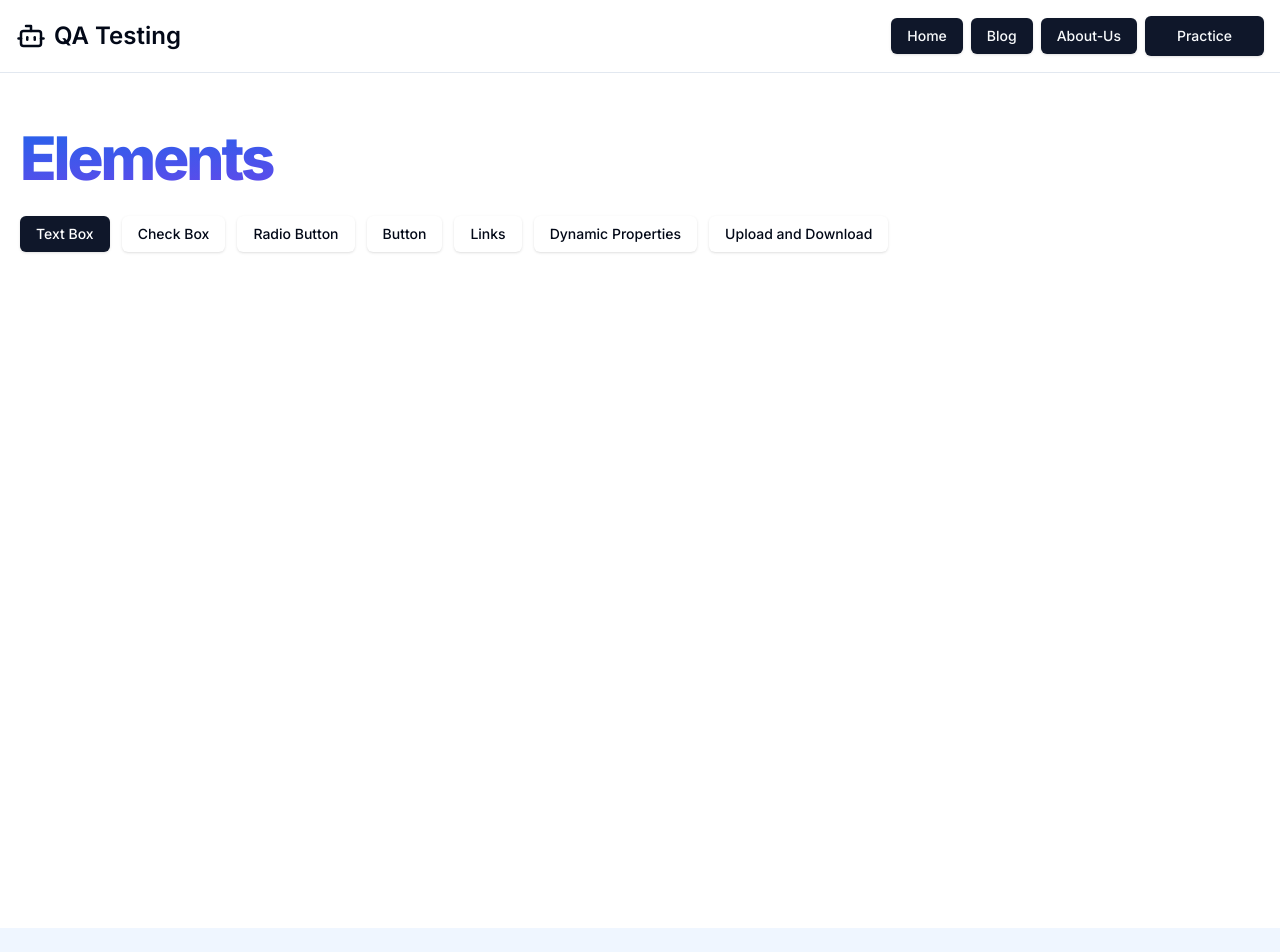
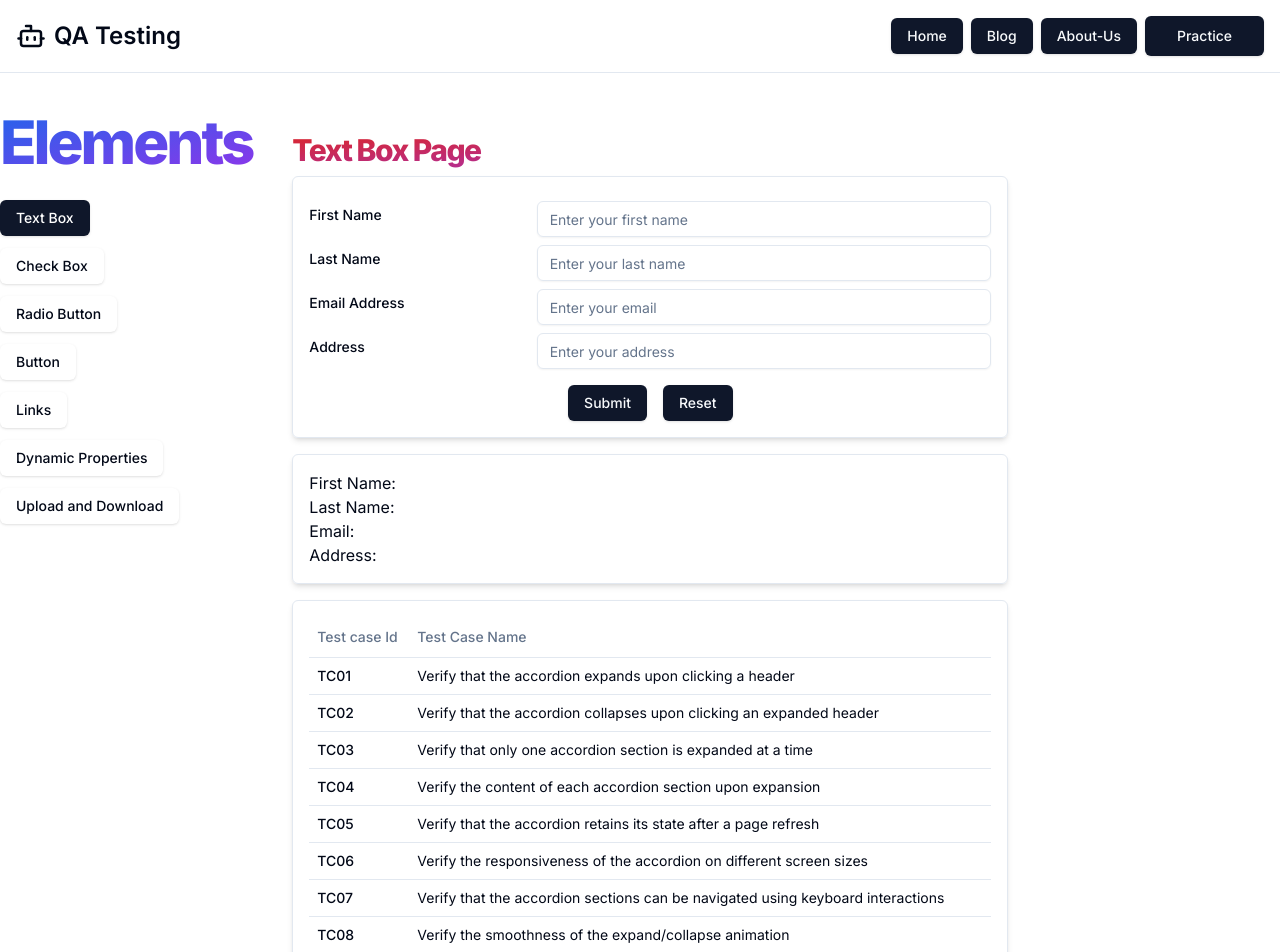
Before and after one commit to kundalik5545/qatesting, a Next.js app: page /elements/text-box in a window 1280 px wide. Shown: the top 952 px of the page. Built offline with nearby package versions, Linux system fonts and the light colour scheme.

Commit message:
completed text-box

```diff
--- a/app/(main)/elements/button/page.jsx
+++ b/app/(main)/elements/button/page.jsx
@@ -4,7 +4,7 @@ const ButtonPage = () => {
   return (
     <div>
       <div className="text-base">first button</div>
-      <h1>Heloo</h1>
+      <h1>Button</h1>
     </div>
   );
 };
--- a/app/(main)/elements/check-box/page.jsx
+++ b/app/(main)/elements/check-box/page.jsx
@@ -1,7 +1,7 @@
 import React from "react";
 
-const page = () => {
-  return <div>page</div>;
+const CheckBoxPage = () => {
+  return <div>CheckBoxPage</div>;
 };
 
-export default page;
+export default CheckBoxPage;
--- a/app/(main)/elements/dynamic-properties/page.jsx
+++ b/app/(main)/elements/dynamic-properties/page.jsx
@@ -1,7 +1,7 @@
 import React from "react";
 
-const page = () => {
-  return <div>page</div>;
+const DynamicPropsPage = () => {
+  return <div>DynamicPropsPage</div>;
 };
 
-export default page;
+export default DynamicPropsPage;
--- a/app/(main)/elements/layout.js
+++ b/app/(main)/elements/layout.js
@@ -4,10 +4,8 @@ import { Button } from "@/components/ui/button";
 import Link from "next/link";
 import { usePathname } from "next/navigation";
 import React from "react";
-import ElementsPage from "./page";
-import ButtonPage from "./button/page";
 
-const Elementslayout = () => {
+const Elementslayout = ({ children }) => {
   const pathname = usePathname();
 
   const navLinks = [
@@ -21,10 +19,11 @@ const Elementslayout = () => {
   ];
 
   return (
-    <div>
-      <div className="px-5">
+    <div className="container flex space-x-8">
+      <div className="flex flex-col">
         <h1 className="text-6xl font-bold gradient-title mb-5">Elements</h1>
-        <div className="flex items-center gap-3">
+
+        <div className="flex flex-col items-start gap-3 flex-wrap justify-center">
           {navLinks.map(({ href, label }) => (
             <Link key={href} href={href}>
               <Button
@@ -41,6 +40,8 @@ const Elementslayout = () => {
           ))}
         </div>
       </div>
+
+      <div className="pt-5">{children}</div>
     </div>
   );
 };
--- a/app/(main)/elements/links/page.jsx
+++ b/app/(main)/elements/links/page.jsx
@@ -1,7 +1,7 @@
 import React from "react";
 
-const page = () => {
-  return <div>page</div>;
+const LinksPage = () => {
+  return <div>LinksPage</div>;
 };
 
-export default page;
+export default LinksPage;
--- a/app/(main)/elements/radio-button/page.jsx
+++ b/app/(main)/elements/radio-button/page.jsx
@@ -1,7 +1,7 @@
 import React from "react";
 
-const page = () => {
-  return <div>page</div>;
+const RadioButtonPage = () => {
+  return <div>RadioButtonPage</div>;
 };
 
-export default page;
+export default RadioButtonPage;
--- a/app/(main)/elements/text-box/page.jsx
+++ b/app/(main)/elements/text-box/page.jsx
@@ -1,7 +1,155 @@
-import React from "react";
+"use client";
 
-const page = () => {
-  return <div>page</div>;
+import { Button } from "@/components/ui/button";
+import { Input } from "@/components/ui/input";
+import { Label } from "@/components/ui/label";
+import {
+  Table,
+  TableBody,
+  TableCaption,
+  TableCell,
+  TableHead,
+  TableHeader,
+  TableRow,
+} from "@/components/ui/table";
+import { text_BoxTC } from "@/data/textBoxTC";
+
+import React, { useState } from "react";
+
+const TextBoxPage = () => {
+  const [formData, setFormData] = useState({
+    firstName: "",
+    lastName: "",
+    email: "",
+    address: "",
+  });
+
+  const handleOnChange = (e) => {
+    const { name, value } = e.target;
+    setFormData((prev) => ({
+      ...prev,
+      [name]: value,
+    }));
+  };
+
+  const handleForm = (e) => {
+    e.preventDefault();
+  };
+
+  return (
+    <div className="max-w-5xl mx-auto">
+      <h2 className="gradient-subTitle text-3xl">Text Box Page</h2>
+      <section className="grid grid-cols-1 max-w-3xl border p-4 shadow-md rounded-md">
+        <form onSubmit={handleForm}>
+          <div className="flex items-center justify-between space-y-2">
+            <Label className="w-1/3" htmlFor="firstName">
+              First Name
+            </Label>
+            <Input
+              className="w-2/3"
+              name="firstName"
+              id="firstName"
+              value={formData.firstName}
+              onChange={handleOnChange}
+              placeholder="Enter your first name"
+            />
+          </div>
+          <div className="flex items-center justify-between space-y-2">
+            <Label className="w-1/3" htmlFor="lastName">
+              Last Name
+            </Label>
+            <Input
+              className="w-2/3"
+              name="lastName"
+              id="lastName"
+              value={formData.lastName}
+              onChange={handleOnChange}
+              placeholder="Enter your last name"
+            />
+          </div>
+          <div className="flex items-center justify-between space-y-2">
+            <Label className="w-1/3" htmlFor="email">
+              Email Address
+            </Label>
+            <Input
+              className="w-2/3"
+              name="email"
+              id="email"
+              value={formData.email}
+              onChange={handleOnChange}
+              placeholder="Enter your email"
+            />
+          </div>
+          <div className="flex items-center justify-between space-y-2">
+            <Label className="w-1/3" htmlFor="address">
+              Address
+            </Label>
+            <Input
+              className="w-2/3"
+              name="address"
+              id="address"
+              value={formData.address}
+              onChange={handleOnChange}
+              placeholder="Enter your address"
+            />
+          </div>
+          <div className="flex items-center justify-center pt-4 gap-4">
+            <Button type="submit">Submit</Button>
+            <Button
+              type="button"
+              onClick={() =>
+                setFormData({
+                  firstName: "",
+                  lastName: "",
+                  email: "",
+                  address: "",
+                })
+              }
+            >
+              Reset
+            </Button>
+          </div>
+        </form>
+      </section>
+
+      {/* result section  */}
+      <section className="grid grid-cols-1 max-w-3xl border p-4 shadow-md rounded-md my-4">
+        <p>First Name: {formData.firstName}</p>
+        <p>Last Name: {formData.lastName}</p>
+        <p>Email: {formData.email}</p>
+        <p>Address: {formData.address}</p>
+      </section>
+
+      {/* Test cases Table*/}
+      <section className="max-w-3xl border p-4 shadow-md rounded-md my-4">
+        <Table>
+          <TableHeader>
+            <TableRow>
+              <TableHead className="w-[100px]">Test case Id</TableHead>
+              <TableHead>Test Case Name</TableHead>
+            </TableRow>
+          </TableHeader>
+          <TableBody>
+            {text_BoxTC.length === 0 ? (
+              <TableRow>
+                <TableCell className="col-span-2 text-center">
+                  No data
+                </TableCell>
+              </TableRow>
+            ) : (
+              text_BoxTC.map((ele, index) => (
+                <TableRow key={index}>
+                  <TableCell className="font-medium">{ele.TestId}</TableCell>
+                  <TableCell>{ele.TestCaseName}</TableCell>
+                </TableRow>
+              ))
+            )}
+          </TableBody>
+        </Table>
+      </section>
+      {/* Video link */}
+    </div>
+  );
 };
 
-export default page;
+export default TextBoxPage;
--- a/app/(main)/elements/upload-download/page.jsx
+++ b/app/(main)/elements/upload-download/page.jsx
@@ -1,7 +1,7 @@
 import React from "react";
 
-const page = () => {
-  return <div>page</div>;
+const UploadDownloadPage = () => {
+  return <div>UploadDownloadPage</div>;
 };
 
-export default page;
+export default UploadDownloadPage;
--- a/app/(main)/layout.js
+++ b/app/(main)/layout.js
@@ -1,7 +1,7 @@
 import React from "react";
 
 const layout = ({ children }) => {
-  return <div className="container mx-auto my-32">{children}</div>;
+  return <div className="container mx-auto my-28">{children}</div>;
 };
 
 export default layout;
--- a/app/globals.css
+++ b/app/globals.css
@@ -77,9 +77,15 @@ body {
   .gradient {
     @apply bg-gradient-to-br from-blue-600 to-purple-600;
   }
+  .gradient-sub {
+    @apply bg-gradient-to-br from-red-600 to-purple-600;
+  }
 
   .gradient-title {
     @apply gradient font-extrabold tracking-tighter pr-2 pb-2 text-transparent bg-clip-text;
+  }
+  .gradient-subTitle {
+    @apply gradient-sub font-extrabold tracking-tighter pr-2 pb-2 text-transparent bg-clip-text;
   }
 }
 
--- /dev/null
+++ b/data/textBoxTC.js
@@ -0,0 +1,74 @@
+export const text_BoxTC = [
+  {
+    TestId: "TC01",
+    TestCaseName: "Verify that the accordion expands upon clicking a header",
+  },
+  {
+    TestId: "TC02",
+    TestCaseName:
+      "Verify that the accordion collapses upon clicking an expanded header",
+  },
+  {
+    TestId: "TC03",
+    TestCaseName:
+      "Verify that only one accordion section is expanded at a time",
+  },
+  {
+    TestId: "TC04",
+    TestCaseName: "Verify the content of each accordion section upon expansion",
+  },
+  {
+    TestId: "TC05",
+    TestCaseName:
+      "Verify that the accordion retains its state after a page refresh",
+  },
+  {
+    TestId: "TC06",
+    TestCaseName:
+      "Verify the responsiveness of the accordion on different screen sizes",
+  },
+  {
+    TestId: "TC07",
+    TestCaseName:
+      "Verify that the accordion sections can be navigated using keyboard interactions",
+  },
+  {
+    TestId: "TC08",
+    TestCaseName: "Verify the smoothness of the expand/collapse animation",
+  },
+  {
+    TestId: "TC09",
+    TestCaseName:
+      "Verify that the accordion headers are accessible via screen readers",
+  },
+  {
+    TestId: "TC10",
+    TestCaseName:
+      "Verify that the content within an accordion section is interactable (e.g., links, buttons)",
+  },
+  {
+    TestId: "TC11",
+    TestCaseName:
+      "Verify that the accordion collapses when clicking outside the accordion (if applicable)",
+  },
+  {
+    TestId: "TC12",
+    TestCaseName:
+      "Verify the accessibility of the accordion for users with disabilities",
+  },
+  {
+    TestId: "TC13",
+    TestCaseName:
+      "Verify that the accordion does not overlap with other page elements when expanded",
+  },
+  {
+    TestId: "TC14",
+    TestCaseName:
+      "Verify the styling of the accordion headers and content sections",
+  },
+  {
+    TestId: "TC15",
+    TestCaseName:
+      "Verify that the accordion sections load correctly without any errors",
+  },
+];
```
